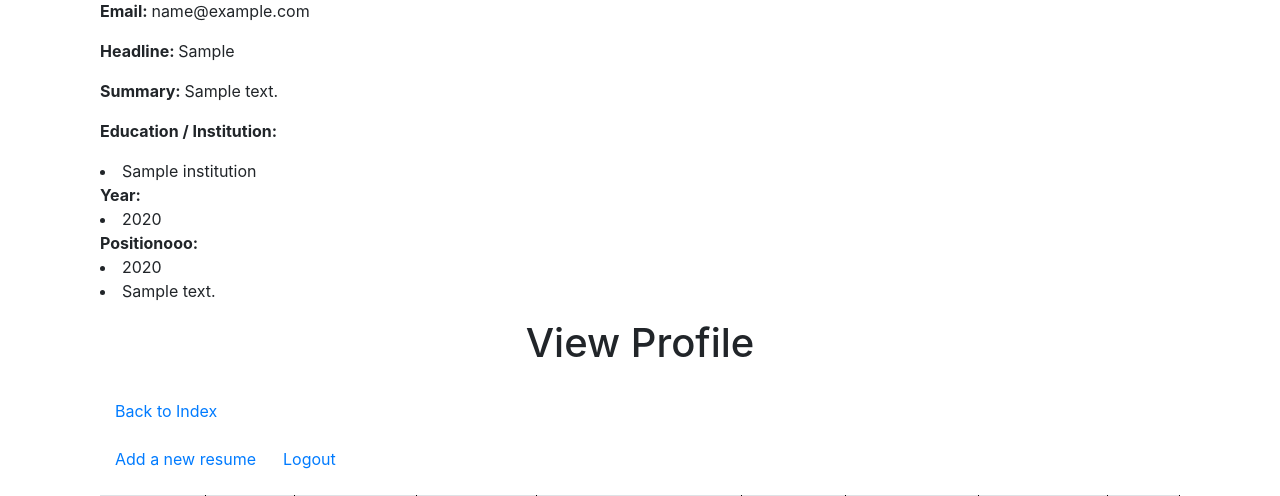
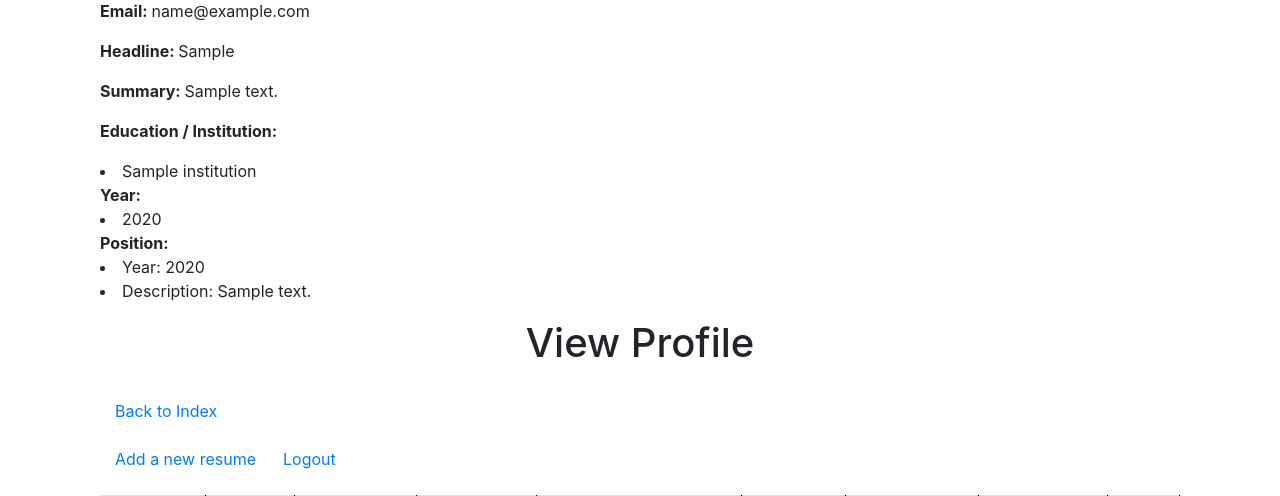
Before and after one commit to CodeByLine/js-assign4, a PHP site: page /view.php?profile_id=1 in a window 1280 px wide. Shown: the part 261-757 px from the top of the page. Run offline with PHP 8.4, Linux system fonts and the light colour scheme; the visitor is signed in with stand-in values (Sample User, id 1); tables that the repository leaves empty or names only in its code hold one stand-in row (values such as "Sample post"); some libraries are stand-ins or nearby versions.

Commit message:
minor finishing up view

```diff
--- a/view.php
+++ b/view.php
@@ -99,14 +99,11 @@
     }
 
 
-    echo ("<strong>Positionooo: </strong>");
+    echo ("<strong>Position: </strong>");
 
     foreach ((array) $position as $pos) {
-        echo('<li>'.$yr.'</li>');
-        echo('<li>'.$des.'</li>');
-
-        // echo('<li>'.$position['year'].'</li>');
-        // echo('<li>'.$position['description'].'</li>');
+        echo('<li>'."Year: " .$yr.'</li>');
+        echo('<li>'."Description: " . $des.'</li>');
     }
 
 ////// BEGIN: View All
```
